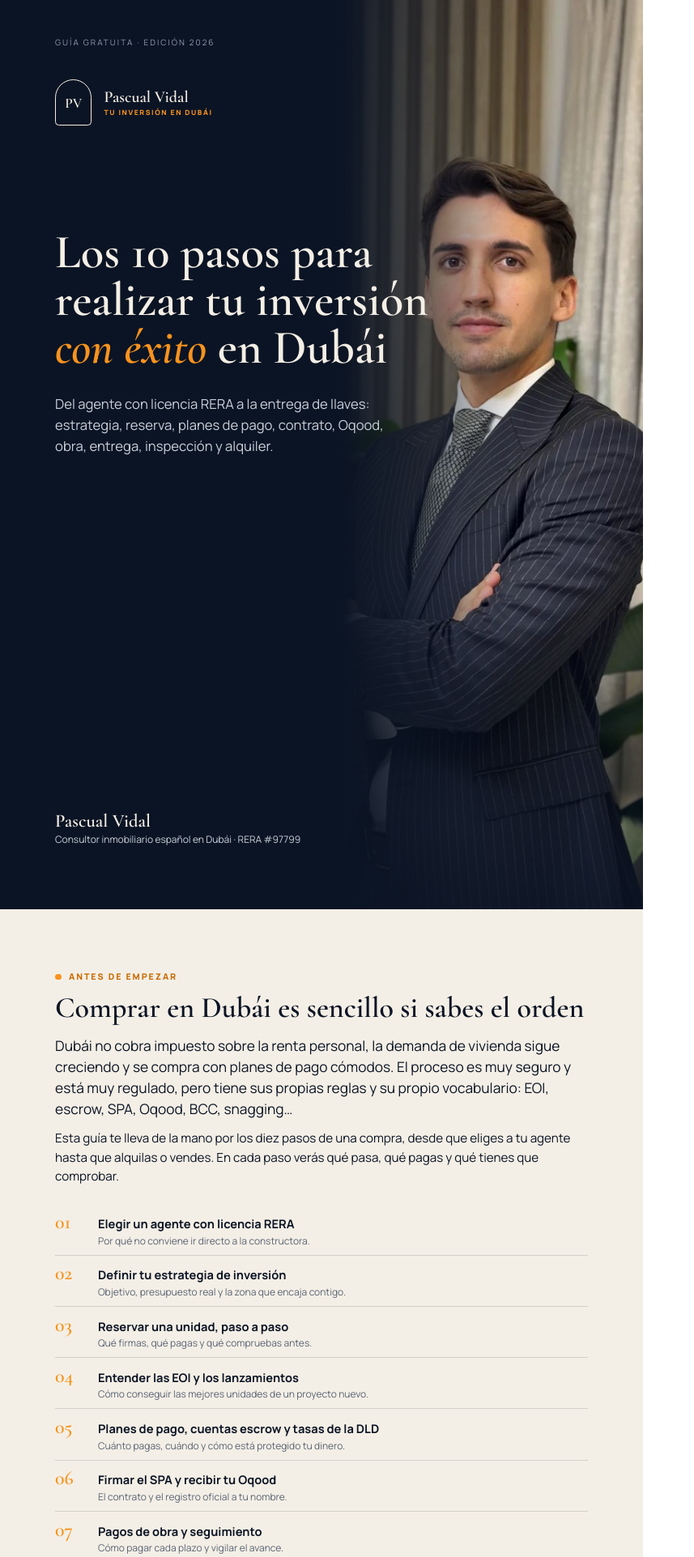
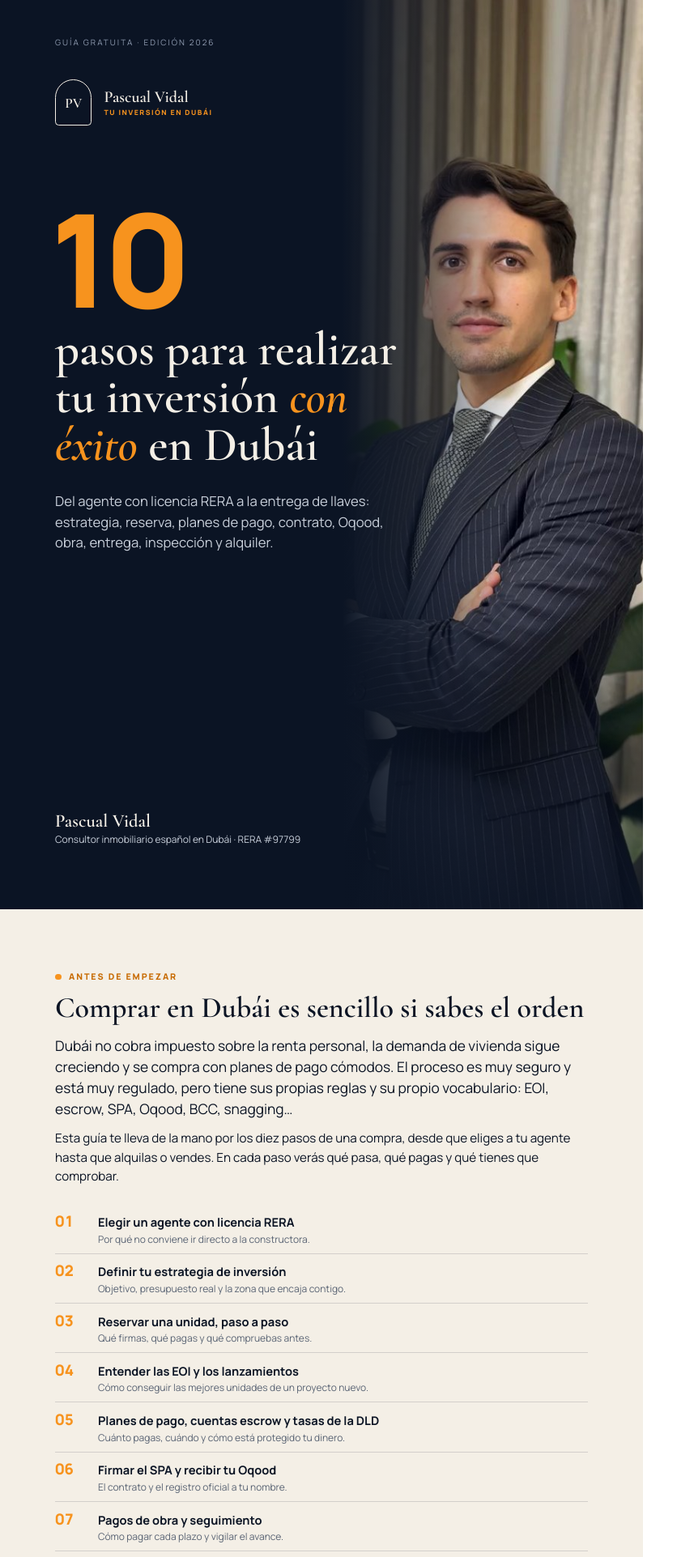
Before and after one commit to pascualdubairealestate-gif/tuinversionendubai, a PHP site: page /tools/guia/guia.html in a window 1280 px wide. Shown: the top 1923 px of the page at 81% size, without its empty margins (0-857 px from the left). Run offline with PHP 8.4, Linux system fonts and the light colour scheme.

Commit message:
Guía: el 10 de la portada en grande y legible, y números modernos en toda la guía y en la ventana de la web
Co-Authored-By: Claude Opus 5.5 <noreply@anthropic.com>
Claude-Session: https://claude.ai/code/session_01VQYs47cMGA98DXtErnec2e

```diff
--- a/styles.css
+++ b/styles.css
@@ -841,3 +841,6 @@ body, .splash { background: var(--sand-bg); }
 .lp-block .article-faq { max-width: 820px; margin-top: 24px; }
 .blog .contact { background: transparent; padding-top: 50px; }
 @media (max-width: 860px) { .lp-steps { grid-template-columns: minmax(0, 1fr); } }
+
+/* Guía: números modernos en el título (Cormorant dibuja el 10 como «io») */
+.guide-card h3, .guide-card .book b { font-variant-numeric: lining-nums; }
--- a/tools/guia/guia.html
+++ b/tools/guia/guia.html
@@ -22,6 +22,8 @@
   .foot { position: absolute; left: 18mm; right: 18mm; bottom: 10mm; display: flex; justify-content: space-between; font-size: 7.5pt; color: var(--mute); letter-spacing: .06em; text-transform: uppercase; border-top: 1px solid var(--line); padding-top: 3mm; }
   .dark .foot { color: #8f9bb0; border-color: rgba(244, 239, 230, .14); }
   h1, h2, h3 { font-family: var(--f-display); font-weight: 600; margin: 0; line-height: 1.05; text-wrap: balance; }
+  /* Números modernos en toda la guía: los de Cormorant por defecto hacen que el 10 parezca «io» */
+  body, h1, h2, h3, .quote, .arch, .cover .who b, .cover .brand span { font-variant-numeric: lining-nums; }
   h2 { font-size: 27pt; margin-bottom: 4mm; }
   h3 { font-size: 16.5pt; margin: 5mm 0 2mm; }
   p { margin: 0 0 3mm; }
@@ -61,11 +63,13 @@
   .cover .img { position: absolute; right: 0; top: 0; width: 98mm; height: 100%; background: url("img/pascual-retrato.jpg") center 22% / cover no-repeat; }
   .cover .img::after { content: ""; position: absolute; inset: 0; background: linear-gradient(90deg, var(--navy) 0%, rgba(11, 20, 36, .55) 30%, rgba(11, 20, 36, 0) 60%), linear-gradient(0deg, rgba(11, 20, 36, .85) 0%, rgba(11, 20, 36, 0) 35%); }
   .cover .in { position: absolute; left: 18mm; top: 26mm; width: 128mm; }
-  .cover .brand { display: flex; align-items: center; gap: 4mm; margin-bottom: 34mm; }
+  .cover .brand { display: flex; align-items: center; gap: 4mm; margin-bottom: 26mm; }
   .arch { width: 12mm; height: 15mm; border: 1px solid var(--ivory); border-radius: 6mm 6mm 1.2mm 1.2mm; display: grid; place-items: center; font: 600 13pt var(--f-display); color: var(--ivory); padding-top: .6mm; }
   .cover .brand span { font: 600 15pt var(--f-display); }
   .cover .brand small { display: block; font: 800 6.5pt var(--f-body); letter-spacing: .18em; text-transform: uppercase; color: var(--amber); }
   .cover h1 { font-size: 44pt; line-height: 1; color: var(--ivory); }
+  /* El 10 en grande con números modernos (los de Cormorant parecen «io») */
+  .big-n { display: block; font: 800 120pt/.82 var(--f-body); letter-spacing: -.04em; color: var(--amber); margin: 0 0 5mm -1.5mm; font-variant-numeric: lining-nums; }
   .cover h1 em { color: var(--amber); }
   .cover .sub { font-size: 12.5pt; color: #c9d0db; margin-top: 7mm; max-width: 112mm; }
   .cover .who { position: absolute; left: 18mm; bottom: 20mm; font-size: 9pt; color: #c9d0db; }
@@ -75,7 +79,7 @@
   /* Índice */
   .toc { list-style: none; margin: 6mm 0 0; padding: 0; counter-reset: e; display: grid; gap: 0; }
   .toc li { counter-increment: e; display: grid; grid-template-columns: 14mm 1fr; align-items: baseline; padding: 2mm 0; border-bottom: 1px solid var(--line); }
-  .toc li::before { content: counter(e, decimal-leading-zero); font: 600 18pt var(--f-display); color: var(--amber); }
+  .toc li::before { content: counter(e, decimal-leading-zero); font: 800 14pt var(--f-body); color: var(--amber); font-variant-numeric: lining-nums tabular-nums; }
   .toc b { font-size: 11pt; }
   .toc span { display: block; color: var(--mute); font-size: 9pt; }
 
@@ -109,7 +113,7 @@
   <p class="year">Guía gratuita · Edición 2026</p>
   <div class="in">
     <div class="brand"><div class="arch">PV</div><div><span>Pascual Vidal</span><small>Tu inversión en Dubái</small></div></div>
-    <h1>Los 10 pasos para realizar tu inversión <em>con éxito</em> en Dubái</h1>
+    <h1><span class="big-n">10</span>pasos para realizar tu inversión <em>con éxito</em> en Dubái</h1>
     <p class="sub">Del agente con licencia RERA a la entrega de llaves: estrategia, reserva, planes de pago, contrato, Oqood, obra, entrega, inspección y alquiler.</p>
   </div>
   <div class="who"><b>Pascual Vidal</b>Consultor inmobiliario español en Dubái · RERA #97799</div>
```
Also changed, not shown: 1 other file.
